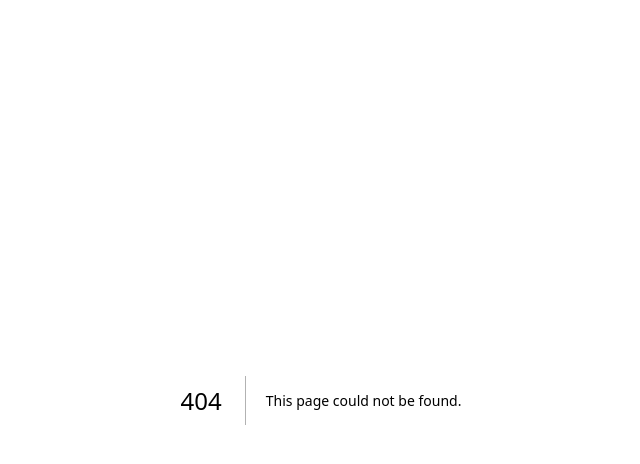
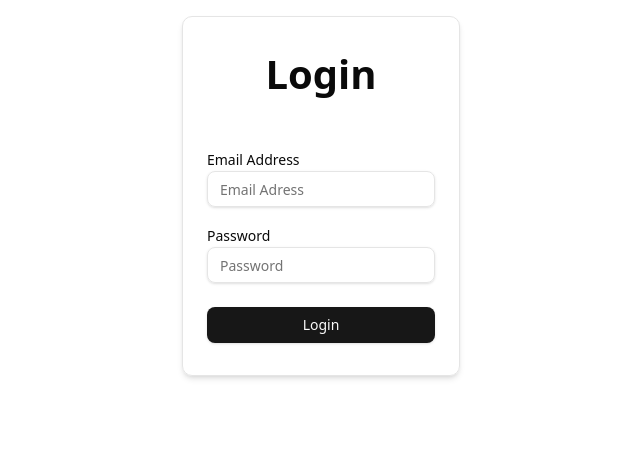
Before and after one commit to Pluall/timeoff, a Next.js app: page /login in a window 1280 px wide. Before the commit this address had no page. Shown: the top 464 px of the page, without its empty margins (319-959 px from the left). Built offline with nearby package versions, Linux system fonts and the light colour scheme.

Commit message:
Created LoginPage

```diff
--- /dev/null
+++ b/src/app/login/page.tsx
@@ -0,0 +1,17 @@
+'use client';
+import { LoginForm } from '@/components/molecules/LoginForm';
+import { LoginFormValueProps } from '@/components/molecules/LoginForm/types';
+
+const Login = () => {
+  const onSubmitFormHandler = (value: LoginFormValueProps) => {
+    console.log(value);
+  };
+
+  return (
+    <div className={'flex flex-col items-center justify-center p-4'}>
+      <LoginForm onSubmitForm={onSubmitFormHandler} />
+    </div>
+  );
+};
+
+export default Login;
```
